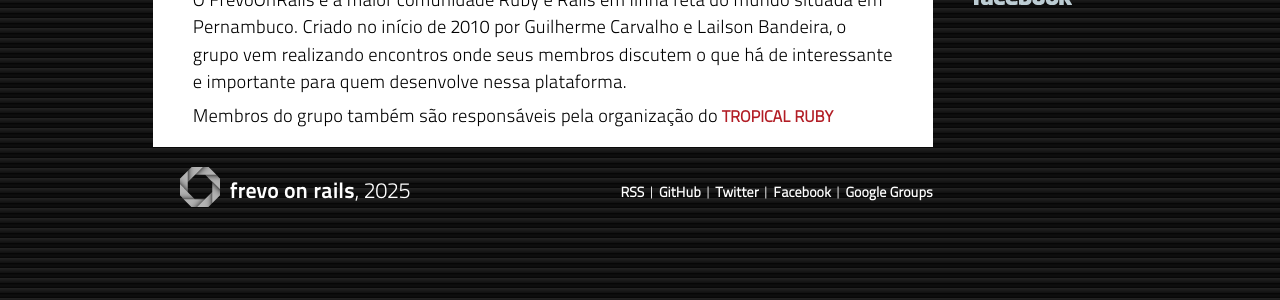
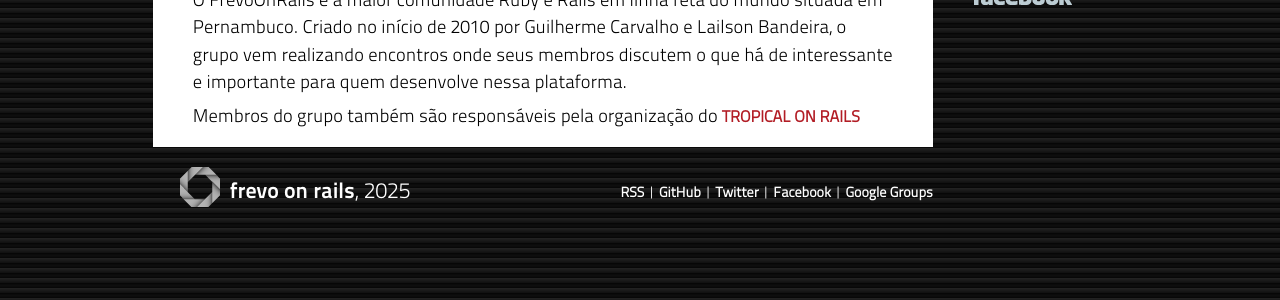
Before and after one commit to frevo-on-rails/frevo-on-rails.github.com, a Jekyll site: the page built from sobre.html, in a window 1280 px wide. Shown: the part 382-682 px from the top of the page. Built offline with Jekyll 4.4.1, drawn with Linux system fonts in a browser that asks for light colours; nearby versions of some CDN libraries.

Commit message:
update broken link

```diff
--- a/sobre.html
+++ b/sobre.html
@@ -12,6 +12,6 @@
 </div>
 
 Membros do grupo também são responsáveis pela organização do
-<a href="http://tropicalrb.com" title="Tropical Ruby" target="_blank">
-  Tropical Ruby
+<a href="https://www.tropicalonrails.com/" title="Tropical Ruby" target="_blank">
+  Tropical on Rails
 </a>
```
